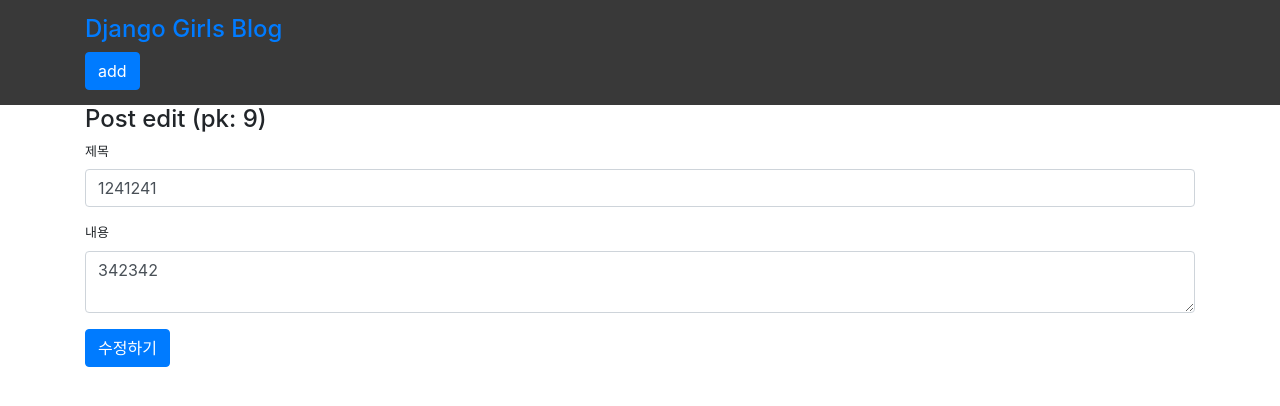
After one commit to ChanPP/Djangogirls_Tutorial, a Django app: page /9/edit in a window 1280 px wide. The commit adds this page. Shown: the top 406 px of the page. Run offline with Django 3.2, Linux system fonts and the light colour scheme; data comes from the database, SQL or seed files in the repository; some libraries are stand-ins or nearby versions.

Commit message:
edit 수정

```diff
--- a/django/blog/urls.py
+++ b/django/blog/urls.py
@@ -20,4 +20,6 @@ urlpatterns = [
     # 숫자가 한개이상 반복되는 경우를 정규표현식을 구현하되
     # 해당 반복구간을 그룹으로 묶고, 그룹 이름을 'pk'로 지정
     # re.compile(r'(?P<pk>\d+)')
+
+    path('<int:pk>/edit', views.post_edit, name='post-edit')
 ]
--- a/django/blog/views.py
+++ b/django/blog/views.py
@@ -1,5 +1,5 @@
-from django.http import HttpResponse
 from django.shortcuts import render, redirect
+
 from .models import Post
 
 
@@ -15,21 +15,24 @@ def post_list(request):
     #        blog/post_list.html파일의 내용을 가져옴
     #   7-2. 가져온 내용을 적절히 처리(렌더링, render()함수)하여 리턴
     # 8. 함수의 실행 결과(리턴값)를 브라우저로 다시 전달
-    # posts = Post.objects.order_by('-created_date')
 
+    # HTTP프로토콜로 텍스트 데이터 응답을 반환
+    # return HttpResponse('<html><body><h1>Post list</h1><p>Post목록을 보여줄 예정입니다</p></body></html>')
+
+    # 구글검색: django model order recently created in view
+    # order_by
     posts = Post.objects.all()
+    # render()함수에 전달할 dict객체 생성
     context = {
         'posts': posts,
     }
-    # HTTP프로토콜로 텍스트 데이터 응답을 반환
-    # return HttpResponse('<html><body><h1>Post list</h1><p>Post목록을 보여줄 예정입니다</p></body></html>')
-
-    # 'blog/post_list.html'템플릿 파일을 이용해 HTTP프로토콜로 응답
     return render(
         request=request,
         template_name='blog/post_list.html',
         context=context,
     )
+    # 위 return코드와 같음
+    # return render(request, 'blog/post_list.html', context)
 
 
 def post_detail(request, pk):
@@ -39,18 +42,50 @@ def post_detail(request, pk):
     return render(
         request,
         'blog/post_detail.html',
-        context,
+        context
     )
+
 
 def post_edit(request, pk):
     """
-    pk에 해당하는 Post인스턴스를
-    context라는 dict에 'post'키에 할당
-    위에서 생성한 dict는 render의 context에 전달
-    사용하는 템플릿은 'blog/post_add.html'을 재사용
-    url은 /3/edit/ 에 매칭되도록 urls.py작성
-    이 위치로 올 수 있는 a요소를 post_detail.html에 작성
+    1. pk에 해당하는 Post인스턴스를
+        context라는 dict에 'post'키에 할당
+        위에서 생성한 dict는 render의 context에 전달
+        사용하는 템플릿은 'blog/post_add.html'을 재사용
+            HTML새로 만들지 말고 있던 html을 그냥 할당
+    2. url은 /<pk>/edit/ <- 에 매칭되도록 urls.py작성
+    3. 이 위치로 올 수 있는 a요소를 post_detail.html에 작성 (form아님)
+    - request.method가 POST일 때는 request.POST에 있는 데이터를 이용해서
+      pk에 해당하는 Post인스턴스의 값을 수정, 이후 post-detail로 redirect
+        값을 수정하는 코드
+            post = Post.objects.get(pk=pk)
+            post.title = <새 문자열>
+            post.content = <새 문자열>
+            post.save()  <- DB에 업데이트 됨
+    - request.method가 GET일 때는 현재 아래에 있는 로직을 실행
+    :param request:
+    :param pk:
+    :return:
     """
+    # 현재 URL (pk가 3일경우 /3/edit/)에 전달된 pk에 해당하는 Post인스턴스를 post변수에 할당
+    post = Post.objects.get(pk=pk)
+    # 만약 POST메서드 요청일 경우
+    if request.method == 'POST':
+        # post의 제목/내용을 전송받은 값으로 수정 후
+        title = request.POST['title']
+        content = request.POST['content']
+        post.title = title
+        post.content = content
+        # DB에 저장
+        post.save()
+        # 이후 상세화면으로 이동
+        return redirect('post-detail', pk=post.pk)
+    # GET메서드 요청일 경우
+    context = {
+        'post': post,
+    }
+    # 수정할 수 있는 페이지를 보여줌
+    return render(request, 'blog/post_edit.html', context)
 
 
 def post_add(request):
@@ -59,7 +94,9 @@ def post_add(request):
     # HttpResponse가 아니라 blog/post_add.html을 출력
     # post_add.html은 base.html을 확장, title(h2)부분에 'Post add'라고 출력
     if request.method == 'POST':
-        # 요청의 method가 post일때
+        # 요청의 method가 POST일 때
+        # HttpResponse로 POST요청에 담겨온
+        # title과 content를 합친 문자열 데이터를 보여줌
         title = request.POST['title']
         content = request.POST['content']
         # ORM을 사용해서 title과 content에 해당하는 Post생성
@@ -68,29 +105,40 @@ def post_add(request):
             title=title,
             content=content,
         )
+        # post-detail이라는 URL name을 가진 뷰로
+        # 리디렉션 요청을 보냄
+        # 이 때, post-detail URL name으로 특정 URL을 만드려면
+        # pk값이 필요하므로 키워드 인수로 해당 값을 넘겨준다
         return redirect('post-detail', pk=post.pk)
-        # return HttpResponse(f'{post.pk}, {posttitle}, {post.content}')
     else:
-        # 요청의 method가 get일때
+        # 요청의 method가 GET일 때
         return render(request, 'blog/post_add.html')
 
 
 def post_delete(request, pk):
     """
-    post_detail의 구조를 참고해서
+    post_detail의 구조를 참조해서
     pk에 해당하는 post를 삭제하는 view를 구현하고 url과 연결
-    pk가 3이면 url은 "3/delete/"
+    pk가 3이면 url은 "/3/delete/"
     이 view는 POST메서드에 대해서만 처리한다 (request.method == 'POST')
-
+    (HTML 템플릿을 사용하지 않음)
     삭제코드
-    post = POST.objects.get(pk=pk)
-    post.delete()
+        post = Post.objects.get(pk=pk)
+        post.delete()
+    삭제 후에는 post-list로 redirect (post_add()를 참조)
+    1. post_delete() view함수의 동작을 구현
+    2. post_delete view와 연결될 urls를 blog/urls.py에 구현
+    3. post_delete로 연결될 URL을 post_detail.html의 form에 작성
+        csrf_token사용!
+        action의 위치가 요청을 보낼 URL임
     """
-
-    if request.method == 'POST' :
+    if request.method == 'POST':
+        # pk에 해당하는 Post를 삭제
         post = Post.objects.get(pk=pk)
+        # 삭제 요청한 user와 post의 author가 같을때만 해당 post를 삭제
         if request.user == post.author:
             post.delete()
+            # 이후 post-list라는 URL name을 갖는 view로 redirect
             return redirect('post-list')
-        else:
-            return redirect('post-list', pk=post.pk)
+        # 요청한 유저가 다르면 다시 글 상세화면으로 돌아옴
+        return redirect('post-detail', pk=post.pk)
--- a/django/static/css/blog.css
+++ b/django/static/css/blog.css
@@ -6,6 +6,9 @@ h1 {
     font-size: 24px;
 }
 h2 {
+    font-size: 24px;
+}
+form.inline{
     font-size: 24px;
 }
 
--- /dev/null
+++ b/django/templates/blog/post_edit.html
@@ -0,0 +1,26 @@
+{% extends 'base.html' %}
+
+{% block title %}Post edit (pk: {{ post.pk }}){% endblock %}
+
+{% block content %}
+<form action="" method="POST">
+	{% csrf_token %}
+	<div class="form-group">
+		<label for="title">제목</label>
+		<input
+			id="title"
+			type="text"
+			name="title"
+			class="form-control"
+			value="{{ post.title }}">
+		<!--request.POST['title']-->
+	</div>
+
+	<div class="form-group">
+		<label for="content">내용</label>
+		<textarea name="content" id="content" class="form-control">{{ post.content }}</textarea>
+	</div>
+
+	<button type="submit" class="btn btn-primary">수정하기</button>
+</form>
+{% endblock %}
```
Also changed, not shown: django/templates/blog/post_detail.html (+10 -7 lines).
